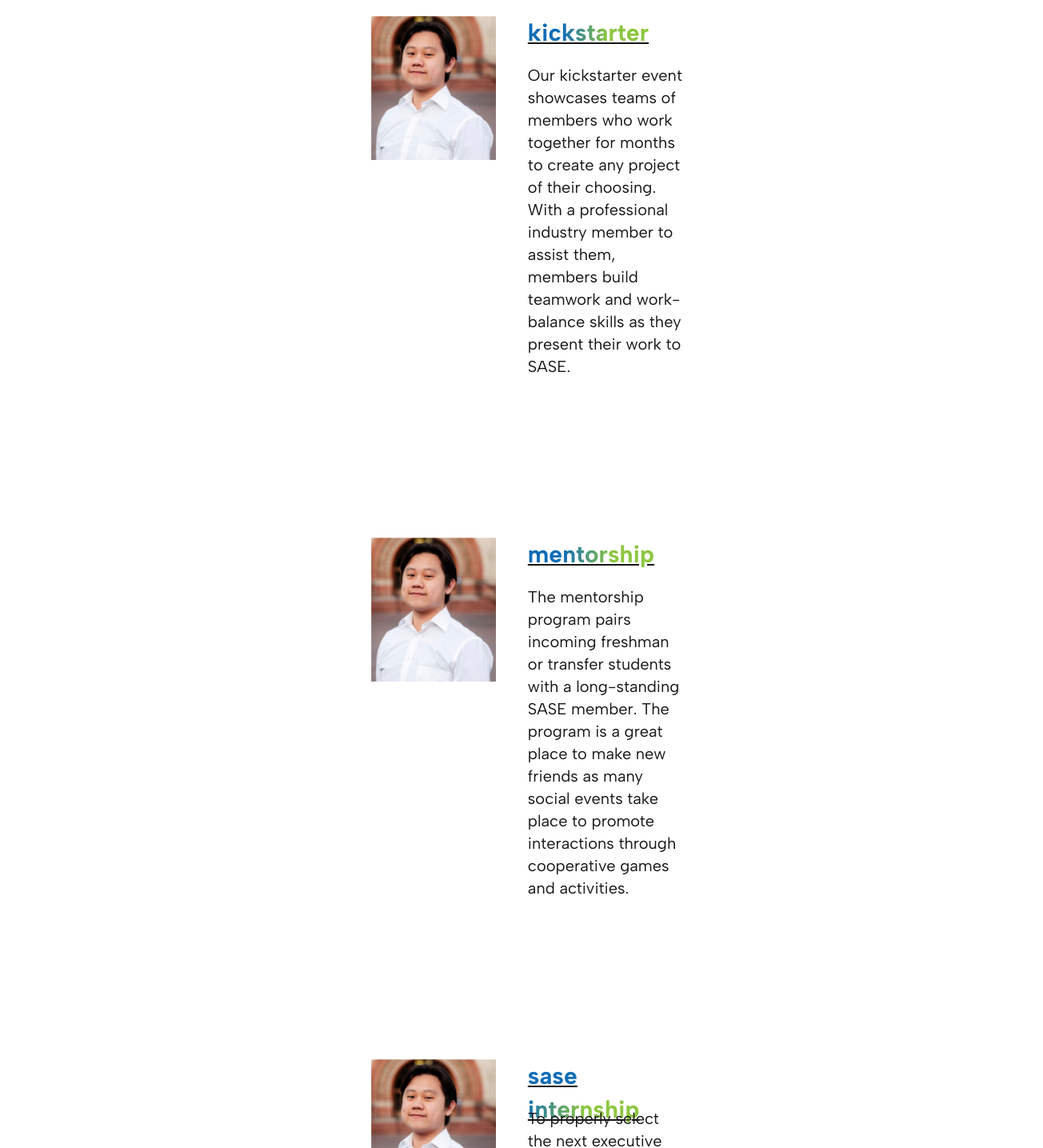
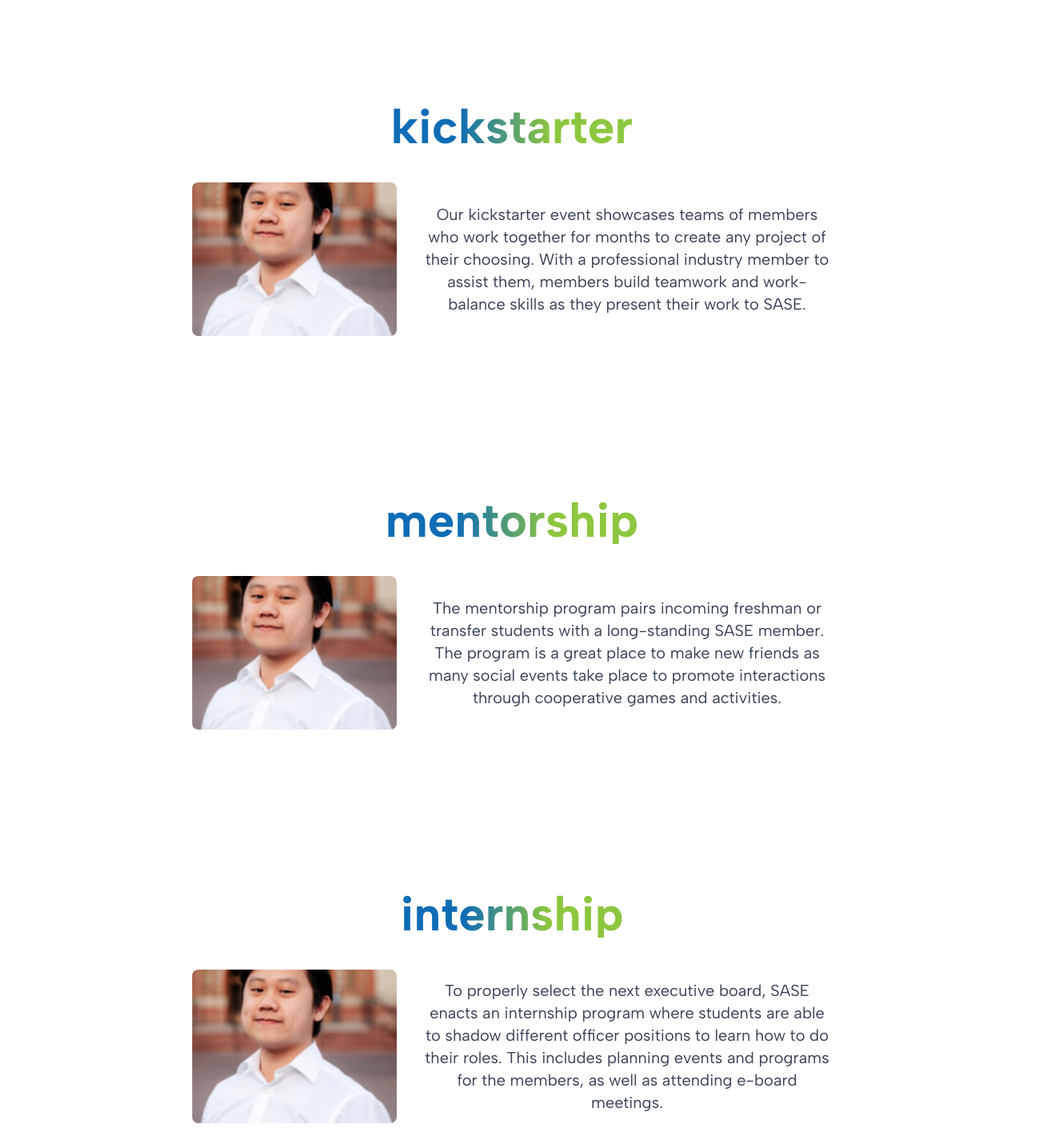
Before and after one commit to sase-sjsu/website, a Next.js app: page /programs in a window 1280 px wide. Shown: the part 840-2275 px from the top of the page at 80% size, 1304 px wide, since content can reach past the window. Built offline with nearby package versions, Linux system fonts and the light colour scheme.

Commit message:
start desktop view of programs

```diff
--- /dev/null
+++ b/src/app/components/ProgramDiv.tsx
@@ -0,0 +1,31 @@
+import React from "react";
+import Image from "next/image";
+
+const ProgramDiv = ({ title, body, image }: { title: string; body: string; image: string }) => {
+  return (
+    <div>
+      <h1 className="text-2xl font-bold text-gradient text-center">{title}</h1>
+
+      <div className="flex flex-col py-10 gap-8 items-center md:flex-row md:items-center md:px-30">
+        <div className="w-full md:basis-1/3">
+          <div className="relative w-full aspect-[4/3] overflow-hidden rounded-lg">
+            <Image
+              src={image}
+              alt={title}
+              fill
+              className="object-cover"
+            />
+          </div>
+        </div>
+
+        <div className="w-full flex md:basis-2/3">
+          <p className="text-gray-700 text-center">
+            {body}
+          </p>
+        </div>
+      </div>
+    </div>
+  );
+};
+
+export default ProgramDiv;
--- a/src/app/programs/page.tsx
+++ b/src/app/programs/page.tsx
@@ -1,13 +1,11 @@
 "use client";
 
-import SubHeaderBody from "../components/SubHeaderBody";
-import SubH3Body from "../components/SubH3Body";
+import ProgramDiv from "@/app/components/ProgramDiv";
 import BackgroundImage from "../components/BackgroundImage";
 
 export default function ProgramsPage() {
   return (
-    <main className="p-6">
-      {/* Header Image */}
+    <main className="flex flex-col">
       <header>
         <BackgroundImage
           image = "/about_us/about_us_header_img.jpg"
@@ -15,7 +13,6 @@
         />
       </header>
 
-      {/* Intro Paragraph */}
       <section className="text-center my-10">
         <h2 className="text-4xl font-extrabold text-gradient mb-4 lowercase">
 
@@ -27,37 +24,26 @@
         </p>
       </section>
 
-      {/* Program Sections */}
-      <section className="space-y-12">
-        <SubH3Body
-          title={
-            <span className="text-3xl font-bold lowercase text-gradient">
-              kickstarter
-            </span>
-          }
+      <section>
+        <div className="flex flex-col justify-center items-center w-full md:px-30 md:space-y-40">
+          <ProgramDiv
+            title="kickstarter"
             body="Our kickstarter event showcases teams of members who work together for months to create any project of their choosing. With a professional industry member to assist them, members build teamwork and work-balance skills as they present their work to SASE."
             image="/about_us/president_img.jpg"
           />
 
-        <SubH3Body
-          title={
-            <span className="text-3xl font-bold lowercase text-gradient">
-              mentorship
-            </span>
-          }
+          <ProgramDiv
+            title="mentorship"
             body="The mentorship program pairs incoming freshman or transfer students with a long-standing SASE member. The program is a great place to make new friends as many social events take place to promote interactions through cooperative games and activities."
             image="/about_us/president_img.jpg"
           />
 
-        <SubH3Body
-          title={
-            <span className="text-3xl font-bold lowercase text-gradient">
-              sase internship
-            </span>
-          }
+          <ProgramDiv
+            title="internship"
             body="To properly select the next executive board, SASE enacts an internship program where students are able to shadow different officer positions to learn how to do their roles. This includes planning events and programs for the members, as well as attending e-board meetings."
             image="/about_us/president_img.jpg"
           />
+        </div>
       </section>
 
     </main>
```
Lines whose indentation alone changed are shown as unchanged.
